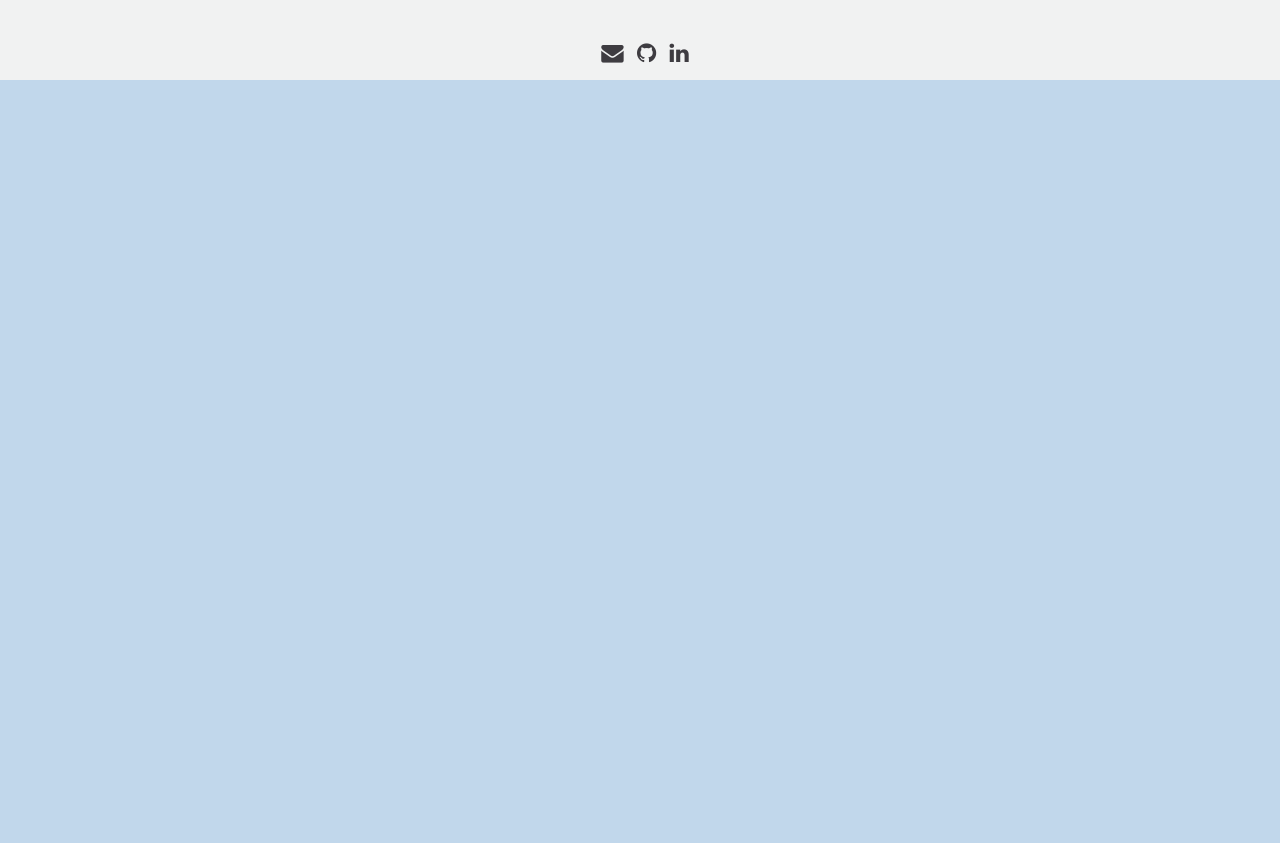
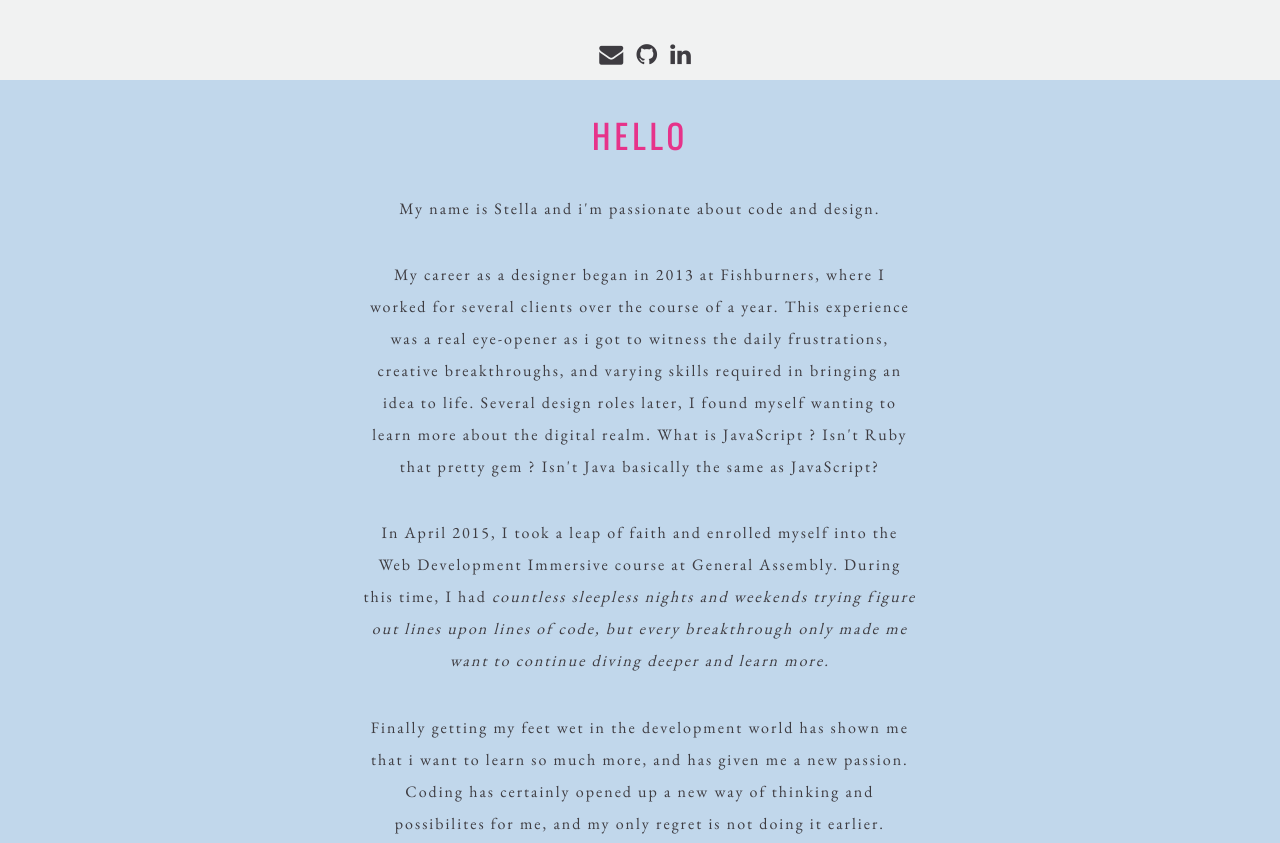
Before and after one commit to stella-h/stella-h.github.io, a plain HTML site: page index.html in a window 1280 px wide. Shown: the part 720-1563 px from the top of the page. Drawn offline with nearby package versions, Linux system fonts and the light colour scheme.

Commit message:
about me section

```diff
--- a/index.html
+++ b/index.html
@@ -21,11 +21,21 @@
     <section>
         <div class="biography grid-12">
             <div class="grid-3"></div>
-            <div class="grid-">
-                <h1 class="biography--title"> </h1>
-                <h3 class="biography--description">
+            <div class="grid-6">
+                <h1 class="biography--title"> hello </h1>
+                <p class="biography--description">
+                My name is Stella and i'm passionate about code and design.</p>
 
-                </h3>
+                <p class="biography--description">
+                My career as a designer began in 2013 at Fishburners, where I worked for several clients over the course of a year. This experience was a real eye-opener as i got to witness the daily frustrations, creative breakthroughs, and varying skills required in bringing an idea to life. Several design roles later, I found myself wanting to learn more about the digital realm. What is JavaScript ? Isn't Ruby that pretty gem ? Isn't Java basically the same as JavaScript? </p>
+
+                <p class="biography--description">
+                In April 2015, I took a leap of faith and enrolled myself into the Web Development Immersive course at General Assembly. During this time, I had <i><a target="_blank" href="http://stellacodes.tumblr.com/"> countless sleepless nights and weekends trying figure out lines upon lines of code, but every breakthrough only made me want to continue diving deeper and learn more.</i></a></p>
+
+                <p class="biography--description">
+                Finally getting my feet wet in the development world has shown me that i want to learn so much more, and has given me a new passion. Coding has certainly opened up a new way of thinking and possibilites for me, and my only regret is not doing it earlier.
+                </p>
+
             </div>
             <div class="grid-3"></div>
     </section>
--- a/sass/stylesheet.scss
+++ b/sass/stylesheet.scss
@@ -44,6 +44,7 @@ a {
 
 .biography {
   @include section-size;
+  height: 105vh;
   background-color: $blue;
 }
 
@@ -103,7 +104,9 @@ a {
 
 .biography--description {
  @include description;
- font-size: 1.4em;
+ font-size: 1em;
+ line-height: 2;
+ margin: 28px;
 }
 
 .work--tools {
@@ -113,6 +116,7 @@ a {
 }
 
 a:hover {
+  color: $accentPink;
   border-bottom: 1px dashed;
   text-shadow: none;
 }
@@ -140,7 +144,7 @@ img {
 
   a {
     color: $darkGray;
-    font-size: 1.4em;
+    font-size: 1.5em;
     padding-left: 10px;
   }
 
```
Also changed, not shown: sass/stylesheet.css.
